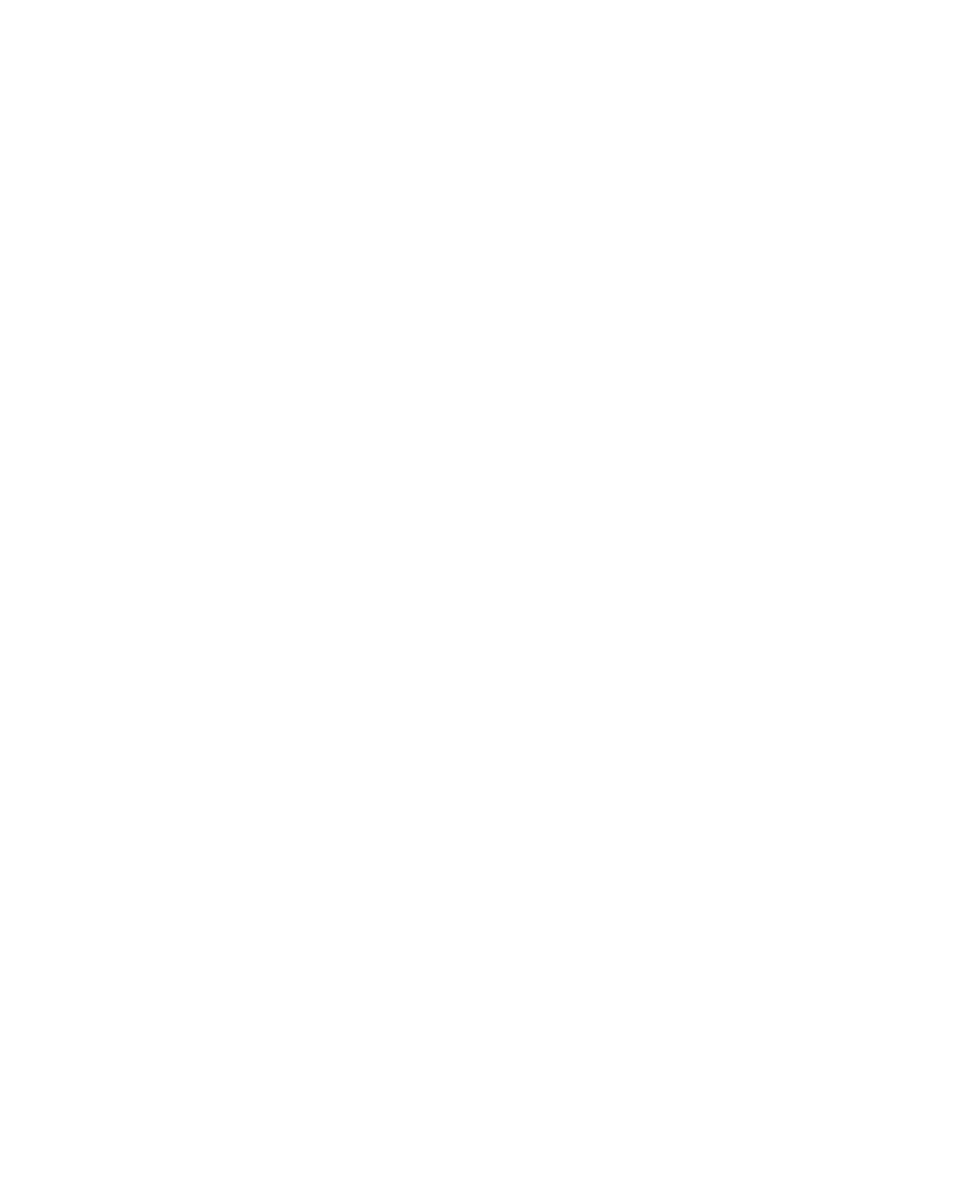
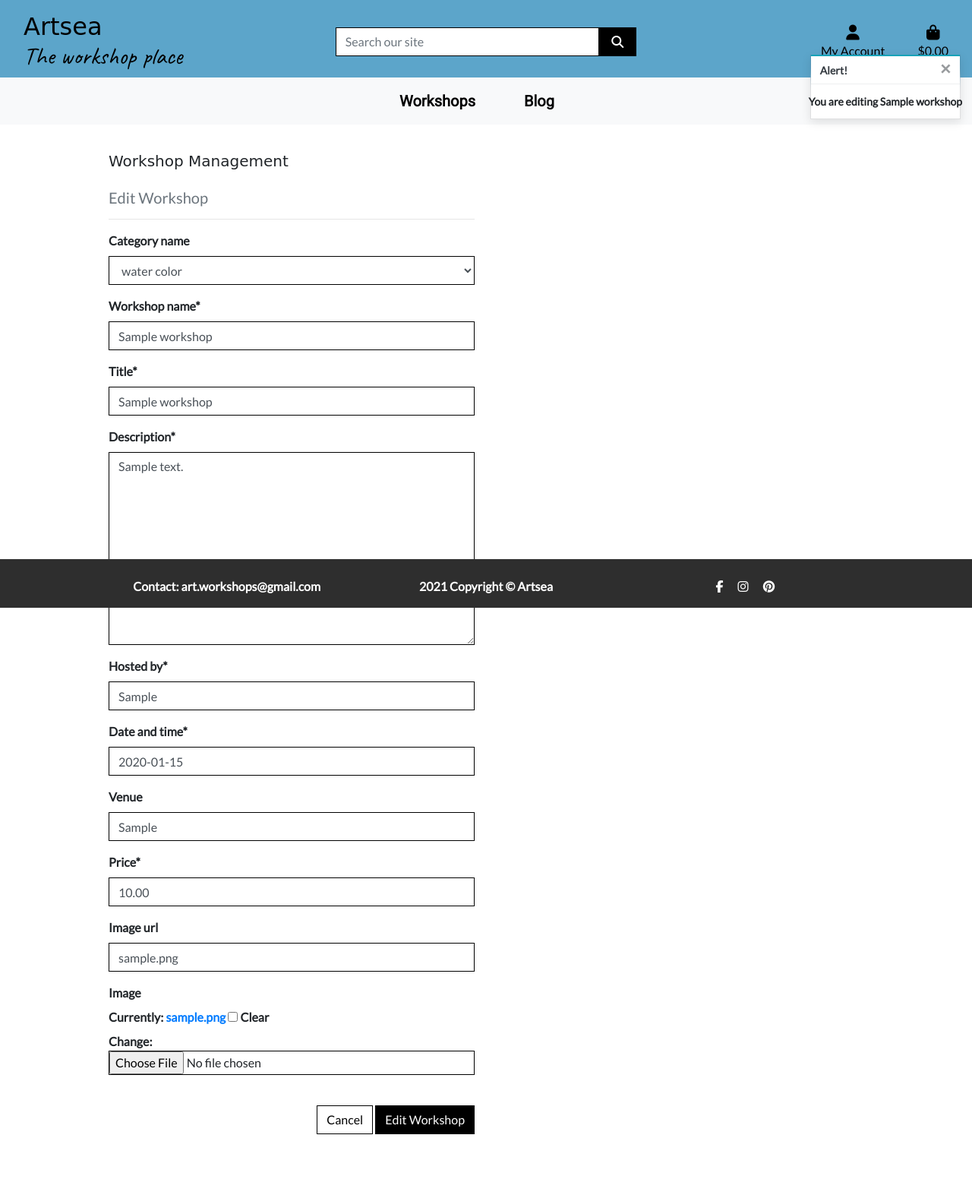
Before and after one commit to Anindita123-code/MS4-full-stack-artsea, a Django app: page /workshop/edit/1 in a window 1280 px wide. Before the commit the page is empty. Shown: the whole page at 76% size. Before the commit the page ends 800 px from the top, so only its background shows below. Run offline with Django 3.2, Linux system fonts and the light colour scheme; data comes from the database, SQL or seed files in the repository; tables that the repository leaves empty hold one stand-in row (values such as "Sample post"); some libraries are stand-ins or nearby versions; some web fonts are replaced.

Commit message:
edit workshop and filtering of workshop, change in view, template and toast messages

```diff
--- a/home/static/css/base.css
+++ b/home/static/css/base.css
@@ -138,6 +138,17 @@ footer {
     .header-container-form{
         padding-top: 100px;
     }
+    .header-container-page{
+        padding-top: 200px;
+    }
+
+    .custom-toast {
+        overflow: visible;
+    }
+
+    .toast-capper {
+        height: 2px;
+    }
 }
 /* bootstrap toasts */
 
--- a/templates/base.html
+++ b/templates/base.html
@@ -14,7 +14,8 @@
 
     {% block core_css %}
         <!-- Bootstrap CSS -->
-        <link href="https://cdn.jsdelivr.net/npm/bootstrap@5.0.0/dist/css/bootstrap.min.css" rel="stylesheet" integrity="sha384-wEmeIV1mKuiNpC+IOBjI7aAzPcEZeedi5yW5f2yOq55WWLwNGmvvx4Um1vskeMj0" crossorigin="anonymous">
+        <link rel="stylesheet" href="https://stackpath.bootstrapcdn.com/bootstrap/4.4.1/css/bootstrap.min.css" integrity="sha384-Vkoo8x4CGsO3+Hhxv8T/Q5PaXtkKtu6ug5TOeNV6gBiFeWPGFN9MuhOf23Q9Ifjh" crossorigin="anonymous">
+        <!-- <link href="https://cdn.jsdelivr.net/npm/bootstrap@5.0.0/dist/css/bootstrap.min.css" rel="stylesheet" integrity="sha384-wEmeIV1mKuiNpC+IOBjI7aAzPcEZeedi5yW5f2yOq55WWLwNGmvvx4Um1vskeMj0" crossorigin="anonymous" -->
         <link href="https://fonts.googleapis.com/css2?family=Lato&display=swap" rel="stylesheet">
         <link rel="stylesheet" href="{% static 'css/base.css' %}">
     {% endblock %}
--- a/templates/includes/toasts/toast_info.html
+++ b/templates/includes/toasts/toast_info.html
@@ -1,14 +1,16 @@
-<div class="toast custom-toast" role="alert" aria-live="assertive" aria-atomic="true">
+<div class="toast custom-toast rounded-0 border-top-0" data-autohide="false">
     <div class="arrow-up arrow-info"></div>
     <div class="w-100 toast-capper bg-info"></div>
-  <div class="toast-header bg-white text-dark">
-    <img src="..." class="rounded mr-2" alt="...">
-    <strong class="mr-auto">Alert</strong>
-    <button type="button" class="ml-2 mb-1 close" data-dismiss="toast" aria-label="Close">
-      <span aria-hidden="true">&times;</span>
-    </button>
-  </div>
-  <div class="toast-body">
-    {{ message }}
+    <div class="toast-header bg-white text-dark">
+        <strong class="mr-auto">Alert!</strong>
+        <button type="button" class="ml-2 mb-1 close text-dark" data-dismiss="toast" aria-label="Close">
+            <span aria-hidden="true">&times;</span>
+        </button>
+    </div>
+
+  <div class="toast-body bg-white ">
+        <div class="row">
+            {{ message }}
+        </div>
   </div>
 </div>
--- a/templates/includes/toasts/toast_success.html
+++ b/templates/includes/toasts/toast_success.html
@@ -7,7 +7,9 @@
             <span aria-hidden="true">&times;</span>
     </button>
   </div>
-  <div class="toast-body">
-    {{ message }}
+  <div class="toast-body bg-white">
+        <div class="row">
+            {{ message }}
+        </div>
   </div>
 </div>
--- a/workshop/templates/workshop/add_workshop.html
+++ b/workshop/templates/workshop/add_workshop.html
@@ -1,6 +1,5 @@
 {% extends "base.html" %}
 {% load static %}
-{% load bootstrap4 %}
 
 {% block page_header %}
     <div class="container header-container-form">
--- a/workshop/templates/workshop/edit_workshop.html
+++ b/workshop/templates/workshop/edit_workshop.html
@@ -0,0 +1,49 @@
+{% extends "base.html" %}
+{% load static %}
+
+{% block page_header %}
+    <div class="container header-container-page">
+        <div class="row">
+            <div class="col"></div>
+        </div>
+    </div>
+{% endblock %}
+
+{% block content %}
+    <div class="container">
+        <div class="row">
+            <div class="col-12 col-md-6">
+                <h2 class="form-title mb-4">Workshop Management</h2>
+                <h5 class="text-muted">Edit Workshop</h5>
+                <hr>
+            </div>
+        </div>
+
+        <div class="row">
+            <div class="col-12 col-md-6">
+                <form method="POST" action="{% url 'edit_workshop' workshop.id %}" class="form mb-2" enctype="multipart/form-data">
+                    {% csrf_token %}
+                    {{ form | crispy }}
+                    <div class="text-right">
+                        <br>
+                        <a class="btn btn-outline-black rounded-0" href="{% url 'workshops' %}">Cancel</a>
+                        <button class="btn btn-black rounded-0" type="submit">Edit Workshop</button>
+                    </div>
+                </form>
+                <br>
+                <br>
+              <br>
+            </div>
+        </div>
+    </div>
+    <div class="overlay"></div>
+{% endblock %}
+{% block postloadjs %}
+    {{ block.super }}
+    <script type="text/javascript">
+        $('#new-image').change(function() {
+            var file = $('#new-image')[0].files[0];
+            $('#filename').text(`Image will be set to: ${file.name}`);
+        });
+    </script>
+{% endblock %}
--- a/workshop/templates/workshop/workshop_detail.html
+++ b/workshop/templates/workshop/workshop_detail.html
@@ -2,7 +2,7 @@
 {% load static %}
 
 {% block page_header %}
-    <div class="container header-container">
+    <div class="container header-container-page">
         <div class="row">
             <div class="col"></div>
         </div>
@@ -10,8 +10,9 @@
 {% endblock %}
 
 {% block content %}
-    <div class="overlay"></div>
+
     <div class="container-fluid">
+
         <div class="row">
             <div class="col-12 col-md-6 col-lg-4 offset-lg-2">
                 <div class="image-container my-5">
--- a/workshop/templates/workshop/workshops.html
+++ b/workshop/templates/workshop/workshops.html
@@ -43,7 +43,7 @@
                                 <h5 class="card-title">{{ workshop.title }}</h5>
                                 {% if workshop.category_name %}
                                 <p class="small mt-1 mb-0">
-                                    <a class="text-muted" href="{% url 'workshops' %}?category={{ workshop.category.name }}">
+                                    <a class="text-muted" href="{% url 'workshops' %}?category={{ workshop.category_name }}">
                                         <i class="fas fa-tag mr-1"></i>{{ workshop.category_name.friendly_name }}
                                     </a>
                                 </p>
--- a/workshop/views.py
+++ b/workshop/views.py
@@ -1,12 +1,7 @@
 from django.shortcuts import render, reverse, redirect, get_object_or_404
 from django.contrib import messages
-from .models import Workshop
+from .models import Workshop, Category
 from .forms import WorkshopForm
-
-# from bootstrap_datepicker_plus import DateTimePickerInput
-
-# Create your views here.
-
 
 def add_workshops(request):
     if request.method == 'POST':
@@ -28,22 +23,23 @@ def add_workshops(request):
     }
     return render(request, template, context)
 
+
 # def edit_workshop(request, workshop_id):
+#     workshop = get_object_or_404(Workshop, pk=workshop_id)
+#     # print(workshop)
+#     # if request.method == 'POST':
+#     #     form = WorkshopForm(request.POST, request.FILES, instance=workshop)
+#     #     if form.is_valid():
+#     #         form.save()
+#     #         messages.success(request, 'Successfully updated workshop!')
+#     #         return redirect(reverse('workshop_detail', args=[workshop.id]))
+#     #     else:
+#     #         messages.error(request, 'Failed to update product. Please ensure the form is valid.')
+#     # else:
+#     form = WorkshopForm(instance=workshop)
+#     messages.info(request, f'You are editing {workshop.title}')
 
-#     workshop = get_object_or_404(Workshop, pk=workshop_id)
-#     if request.method == 'POST':
-#         form = WorkshopForm(request.POST, request.FILES, instance=workshop)
-#         if form.is_valid():
-#             form.save()
-#             messages.success(request, 'Successfully updated workshop!')
-#             return redirect(reverse('workshop_detail', args=[workshop.id]))
-#         else:
-#             messages.error(request, 'Failed to update product. Please ensure the form is valid.')
-#     else:
-#         form = WorkshopForm(instance=workshop)
-#         messages.info(request, f'You are editing {workshop.title}')
-
-#     template = 'products/edit_workshops.html'
+#     template = 'workshop/edit_workshop.html'
 #     context = {
 #         'form': form,
 #         'workshop': workshop,
@@ -55,12 +51,20 @@ def add_workshops(request):
 def all_workshops(request):
 
     workshops = Workshop.objects.all()
-
+    query = None
+    categories = None
+    template = 'workshop/workshops.html'
+    if request.GET:
+        if 'category' in request.GET:
+            categories = request.GET['category'].split(',')
+            workshops = workshops.filter(category_name__name__in=categories)
+            categories = Category.objects.filter(name__in=categories)
     context = {
         'workshops': workshops,
+        'current_categories': categories,
     }
 
-    return render(request, 'workshop/workshops.html', context)
+    return render(request, template, context)
 
 
 def workshop_details(request, workshop_id):
@@ -74,7 +78,22 @@ def workshop_details(request, workshop_id):
 
 def edit_workshop(request, workshop_id):
     workshop = get_object_or_404(Workshop, pk=workshop_id)
+    if request.method == 'POST':
+        form = WorkshopForm(request.POST, request.FILES, instance=workshop)
+        if form.is_valid():
+            form.save()
+            messages.success(request, 'Successfully updated workshop!')
+            return redirect(reverse('workshop_details', args=[workshop.id]))
+        else:
+            messages.error(request, 'Failed to update product. Please ensure the form is valid.')
+    else:
+        form = WorkshopForm(instance=workshop)
+
+    messages.info(request, f'You are editing {workshop.title}')
+    template = 'workshop/edit_workshop.html'
+
     context = {
-        'workshop': workshop
+        'form': form,
+        'workshop': workshop,
     }
-    return render(request, 'workshop/edit_workshop.html', context)
+    return render(request, template , context)
```
Also changed, not shown: media/pour_painting_ws.jpeg (added), media/sip_and_Sketch.jpeg (added).
